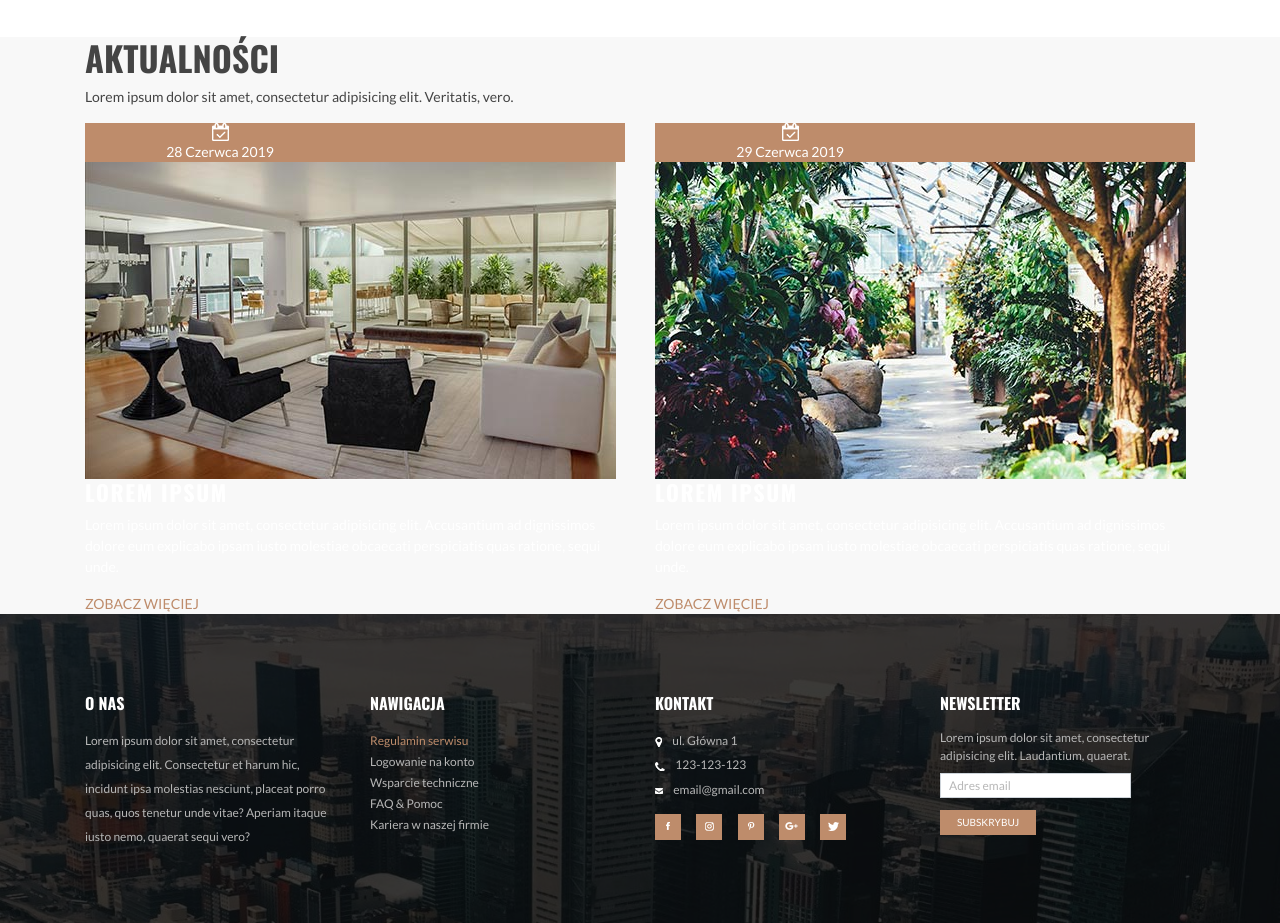
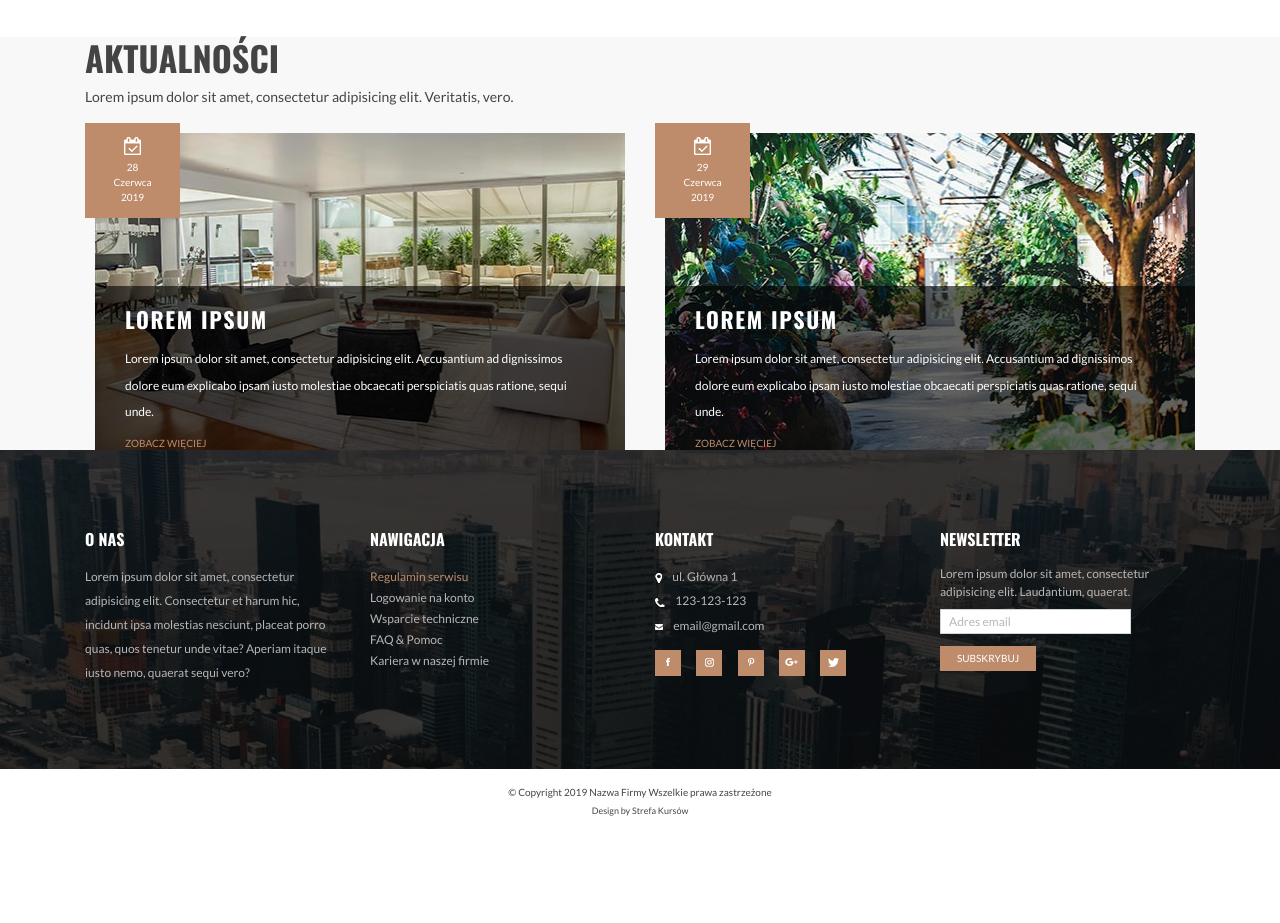
Before and after one commit to mstankiewicz1/Bootstrap-Praktyczny-Projekt, a website: page index.html in a window 1280 px wide. Shown: the part 2044-2967 px from the top of the page. After the commit the page ends 2877 px from the top, so only its background shows below. Drawn offline with nearby package versions, Linux system fonts and the light colour scheme.

Commit message:
Postępy 29.06.19r godz 00:45

```diff
--- a/index.html
+++ b/index.html
@@ -273,19 +273,19 @@
                 <div class="col-lg-6">
                     <div class="sk-post-box">
                         <div class="text-center bg-primary d-flex align-items-center sk-post-box-date">
-                            <div class="w-50 sk-post-box-date-body">
+                            <div class="mx-auto sk-post-box-date-body">
                                 <img class="d-none d-md-block mx-auto" src="images/ui/date-icon.png" alt="kalendarz">
                                 <span class="text-white d-block sk-post-box-date-value">28 Czerwca 2019</span>
                             </div>
                         </div>
-                        <div class="sk-portfolio-box-body">
+                        <div class="sk-post-box-body">
                             <div class="sk-post-box-img">
                                 <img class="img-fluid" src="images/pages/aktualnosci-front-1.jpg" alt="post 1">
                             </div>
                             <div class="text-white sk-post-box-content">
                                 <div class="sk-post-box-content-inner">
                                     <h3 class="text-uppercase sk-post-box-title">lorem ipsum</h3>
-                                    <p class="sk-post-box-text">Lorem ipsum dolor sit amet, consectetur adipisicing elit.
+                                    <p class="sk-post-box-text sk-text-small">Lorem ipsum dolor sit amet, consectetur adipisicing elit.
                                         Accusantium ad dignissimos dolore eum explicabo ipsam iusto molestiae obcaecati
                                         perspiciatis quas ratione, sequi unde.</p>
                                     <a class="text-primary text-uppercase sk-post-box-link" href="#">Zobacz Więciej</a>
@@ -297,19 +297,19 @@
                 <div class="col-lg-6">
                     <div class="sk-post-box">
                         <div class="text-center bg-primary d-flex align-items-center sk-post-box-date">
-                            <div class="w-50 sk-post-box-date-body">
+                            <div class="mx-auto sk-post-box-date-body">
                                 <img class="d-none d-md-block mx-auto" src="images/ui/date-icon.png" alt="kalendarz">
                                 <span class="text-white d-block sk-post-box-date-value">29 Czerwca 2019</span>
                             </div>
                         </div>
-                        <div class="sk-portfolio-box-body">
+                        <div class="sk-post-box-body">
                             <div class="sk-post-box-img">
                                 <img class="img-fluid" src="images/pages/aktualnosci-front-2.jpg" alt="post 1">
                             </div>
                             <div class="text-white sk-post-box-content">
                                 <div class="sk-post-box-content-inner">
                                     <h3 class="text-uppercase sk-post-box-title">lorem ipsum</h3>
-                                    <p class="sk-post-box-text">Lorem ipsum dolor sit amet, consectetur adipisicing elit.
+                                    <p class="sk-post-box-text sk-text-small">Lorem ipsum dolor sit amet, consectetur adipisicing elit.
                                         Accusantium ad dignissimos dolore eum explicabo ipsam iusto molestiae obcaecati
                                         perspiciatis quas ratione, sequi unde.</p>
                                     <a class="text-primary text-uppercase sk-post-box-link" href="#">Zobacz Więciej</a>
--- a/source/custom/components/_components.scss
+++ b/source/custom/components/_components.scss
@@ -6,3 +6,4 @@
 @import "services-group";
 @import "portfolio";
 @import "service-box";
+@import "post-box";
--- /dev/null
+++ b/source/custom/components/_post-box.scss
@@ -0,0 +1,64 @@
+.sk-post-box {
+  position: relative;
+}
+
+.sk-post-box-date {
+  position: absolute;
+  top: 0;
+  left: 0;
+  z-index: 1000;
+  @include sk-size(75px, 75px);
+  @include media-breakpoint-up(md) {
+    @include sk-size(95px, 95px);
+  }
+}
+
+.sk-post-box-date-body {
+  max-width: 90%;
+  @include media-breakpoint-up(md) {
+    max-width: 50%;
+  }
+}
+
+.sk-post-box-date-value {
+  margin-top: .3rem;
+  font-size: .625rem;
+}
+
+.sk-post-box-body {
+  position: relative;
+  padding: 10px 0 0 10px;
+}
+
+.sk-post-box-content {
+  position: absolute;
+  top: 30%;
+  right: 0;
+  bottom: 0;
+  left: 10px;
+  padding: 20px 30px;
+  &:after {
+    @include sk-bg-overlay($sk-black, .6);
+  }
+  @include media-breakpoint-up(md){
+    top: 50%;
+  }
+}
+
+.sk-post-box-content-inner {
+  @include sk-relative-zindex;
+}
+
+.sk-post-box-title {
+  font-size: 1.375rem;
+  margin-bottom: .85rem;
+}
+
+.sk-post-box-text {
+  margin-bottom: .3rem;
+  line-height: 1.66rem;
+}
+
+.sk-post-box-link {
+  font-size: .625rem;
+}
```
Also changed, not shown: style/style.css.
